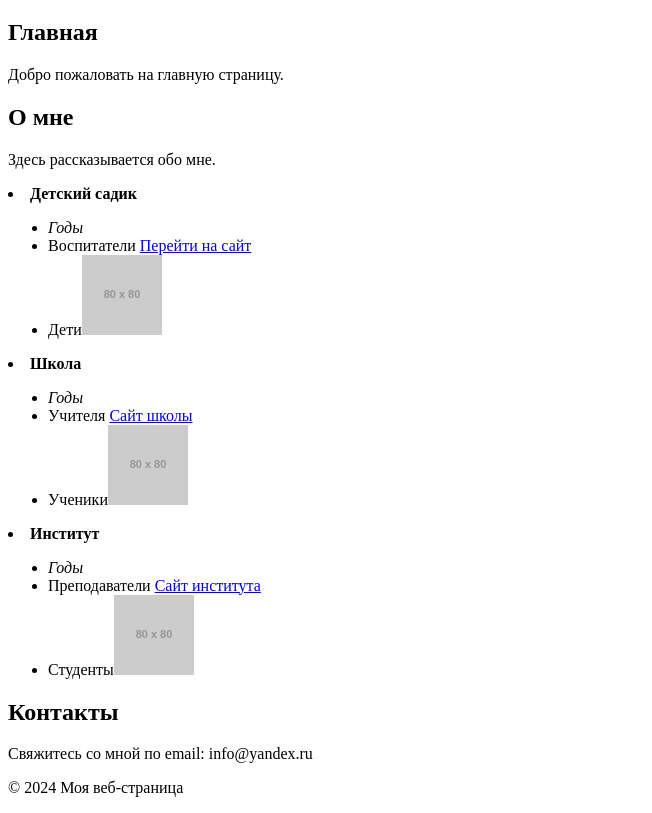
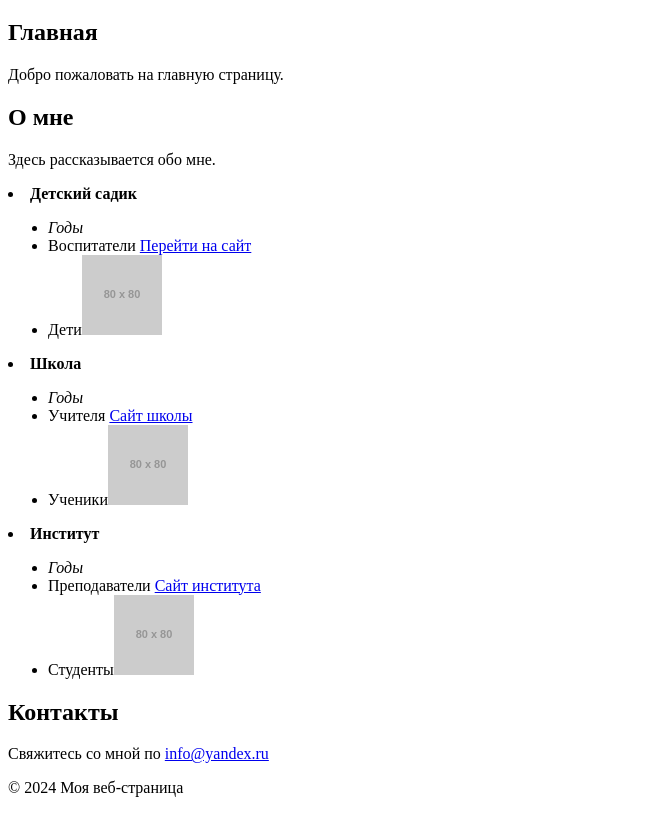
Before and after one commit to Energosboy/my-first-project, a plain HTML site: page index.html in a window 1280 px wide. Shown: the part 61-874 px from the top of the page, without its empty margins (0-652 px from the left). Drawn offline with Linux system fonts and the light colour scheme; placeholder pictures from the web are drawn by us.

Commit message:
Update index.html

```diff
--- a/index.html
+++ b/index.html
@@ -3,14 +3,16 @@
 <head>
     <meta charset="UTF-8">
     <meta name="viewport" content="width=device-width, initialscale=1.0">
-<title>Простая веб-страница</title>
+    <title>Моя веб-страница</title>
 </head>
+    <body>
+        <!-- Заголовок страницы -->
     <header>
         <h1>Добро пожаловать на мою веб-страницу!</h1>
-    <nav>
-    </nav>
     </header>
+        <!-- Основной контент -->
     <main>
+        <!-- Раздел о себе -->
         <section id="home">
             <h2>Главная</h2>
             <p>Добро пожаловать на главную страницу.</p>
@@ -31,6 +33,7 @@
                 <ul>
                     <li><a><em>Годы</em></a></li>
                     <li><a>Учителя</a> <a href="https://www.example.com"> Сайт школы</a></li>
+                    <!-- Изображение класса -->
                     <li><a>Ученики</a><img src="https://via.placeholder.com/80" alt="Фото класса"></li>
                 </ul>
             <!-- Здесь идет рассказ об учебе в институте -->
@@ -41,12 +44,16 @@
                     <li><a>Студенты</a><img src="https://via.placeholder.com/80" alt="Фото группы"></li>
                 </ul>
             </o1>
+            <!-- Раздел с контактной информацией -->
         </section>
         <section id="contact">
             <h2>Контакты</h2>
-        <p>Свяжитесь со мной по email: info@yandex.ru</p>
+            <p>Свяжитесь со мной по <a href="mailto:info@yandex.ru">info@yandex.ru</a></p>
         </section>
     </main>
+            <!-- Подвал -->
         <footer>
         <p>&copy; 2024 Моя веб-страница</p>
         </footer>
+    </body>
+</html>
```
Lines whose indentation alone changed are shown as unchanged.
